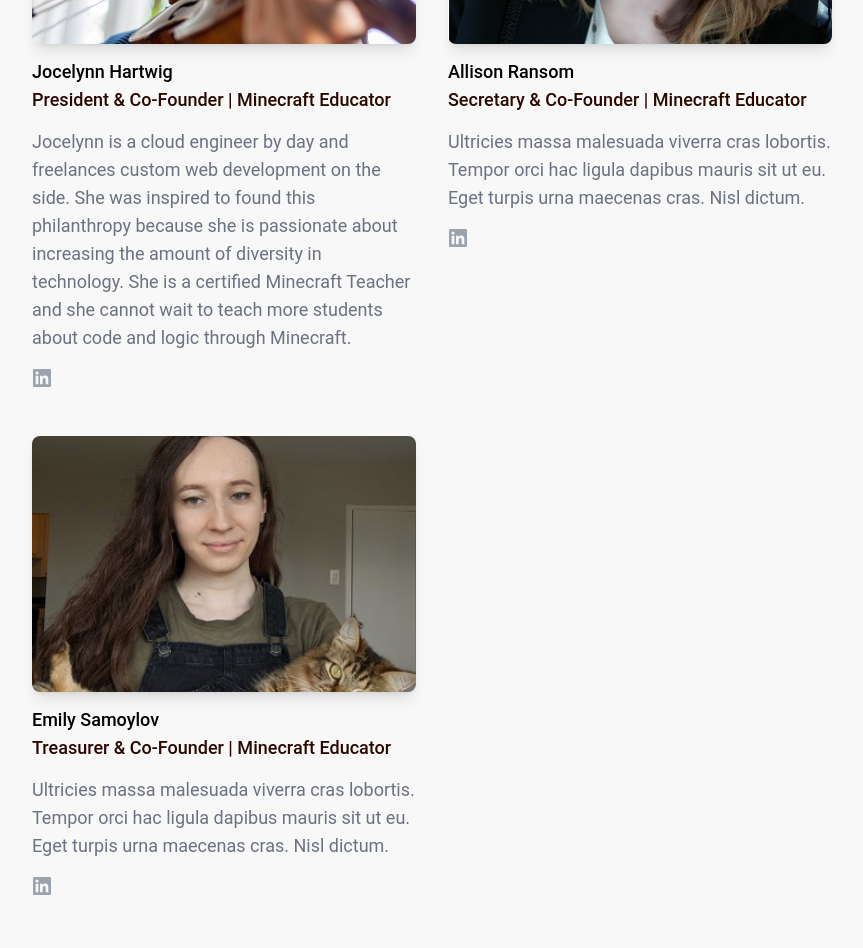
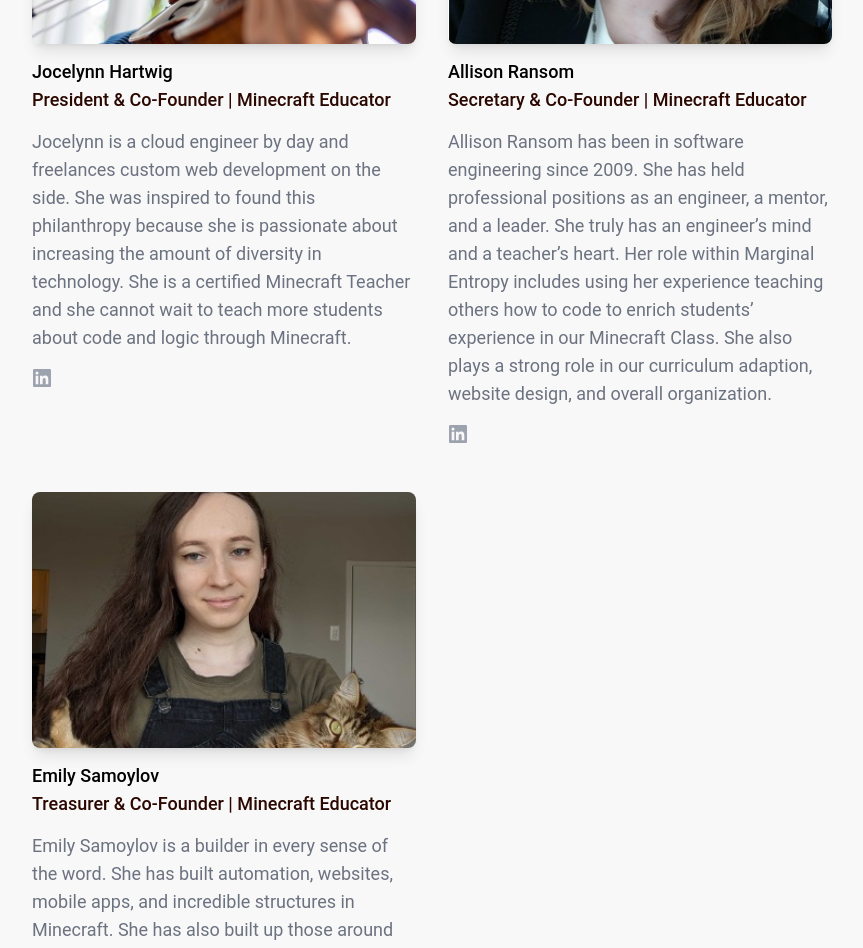
Before and after one commit to fwnanodev/marginal-entropy, a React (Create React App) app: page / in a window 1280 px wide. Shown: the part 1240-2188 px from the top of the page, without its empty margins (416-1279 px from the left). Built offline with nearby package versions, Linux system fonts and the light colour scheme.

Commit message:
wip: biographies

```diff
--- a/src/components/Biographies.jsx
+++ b/src/components/Biographies.jsx
@@ -14,14 +14,14 @@ const people = [
     name: "Allison Ransom",
     role: "Secretary & Co-Founder | Minecraft Educator",
     imageUrl: allison,
-    bio: "Ultricies massa malesuada viverra cras lobortis. Tempor orci hac ligula dapibus mauris sit ut eu. Eget turpis urna maecenas cras. Nisl dictum.",
+    bio: "Allison Ransom has been in software engineering since 2009. She has held professional positions as an engineer, a mentor, and a leader. She truly has an engineer’s mind and a teacher’s heart. Her role within Marginal Entropy includes using her experience teaching others how to code to enrich students’ experience in our Minecraft Class. She also plays a strong role in our curriculum adaption, website design, and overall organization.",
     linkedinUrl: "https://www.linkedin.com/in/allison-ransom-1a1b8873/",
   },
   {
     name: "Emily Samoylov",
     role: "Treasurer & Co-Founder | Minecraft Educator",
     imageUrl: emily,
-    bio: "Ultricies massa malesuada viverra cras lobortis. Tempor orci hac ligula dapibus mauris sit ut eu. Eget turpis urna maecenas cras. Nisl dictum.",
+    bio: "Emily Samoylov is a builder in every sense of the word. She has built automation, websites, mobile apps, and incredible structures in Minecraft. She has also built up those around her with a willingness to teach, share knowledge, and always be an insightful friend. In Emily's professional life, she's a full-stack React and C# developer with two years of professional experience and many more years of tinkering with and enjoying coding. In her personal life she loves video games, her cat, and keeping up on all things Linux. Emily was driven to help co-found Marginal Entropy from a love of Minecraft, her joy in learning and sharing new things, and her desire to bridge the gender gap in STEM. She is certified as a Minecraft Educator and looks forward to inspiring students to love coding.",
     linkedinUrl: "https://www.linkedin.com/in/emily-samoylov/",
   },
 ];
```
